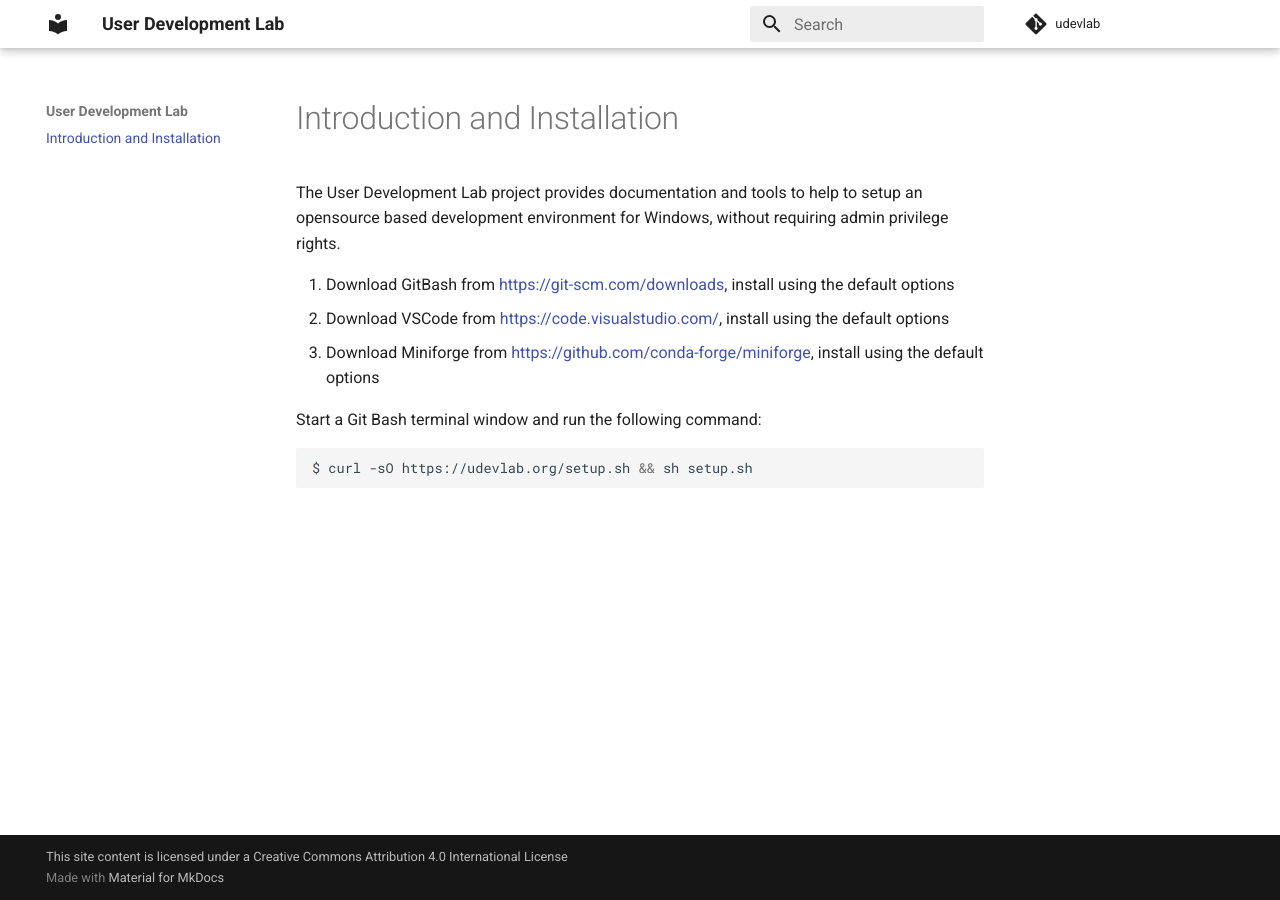
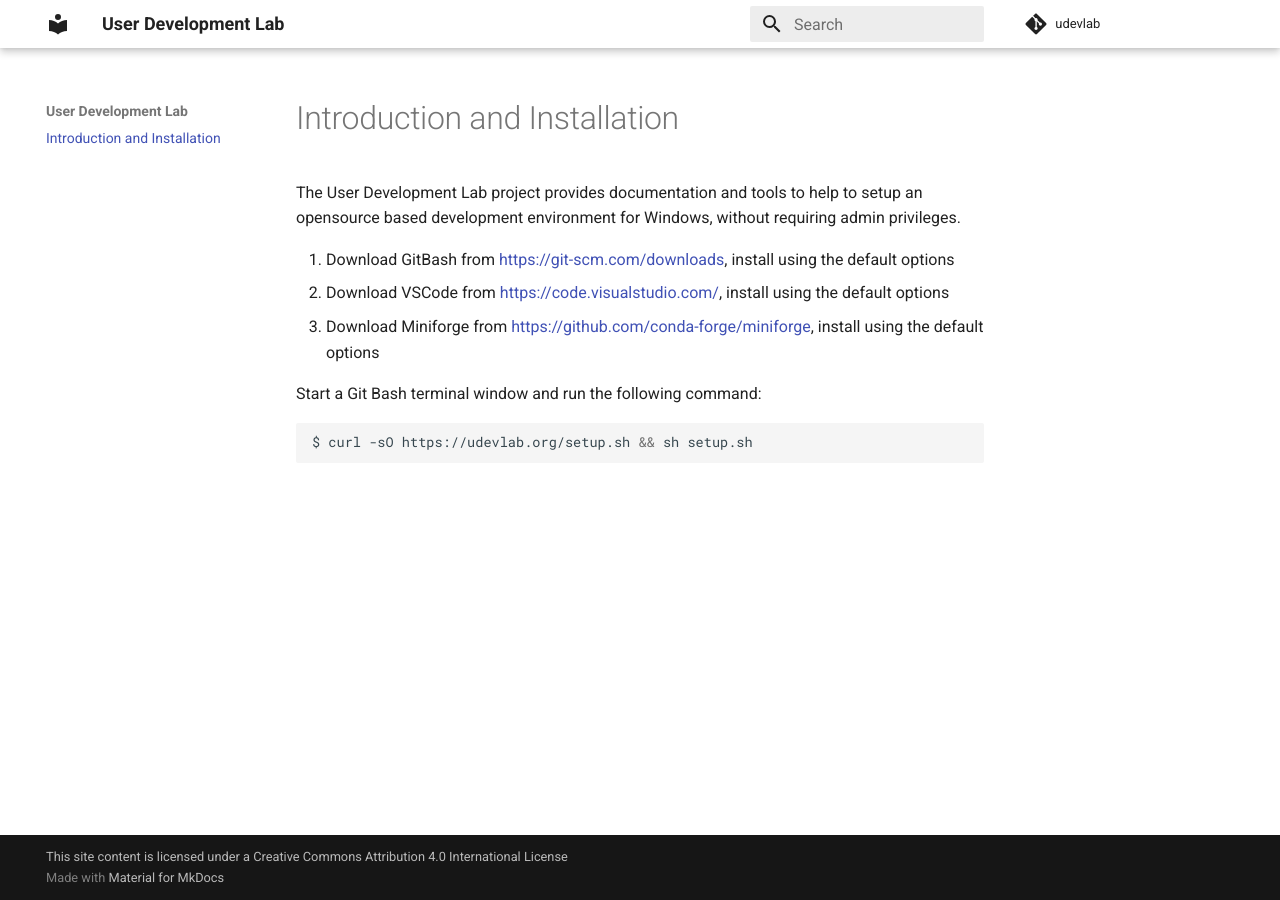
Before and after one commit to udevlab/udevlab, an MkDocs documentation site: the page built from docs/index.md, in a window 1280 px wide. Built offline with MkDocs 1.6.1 and Material for MkDocs 9.7.7, drawn with Linux system fonts in a browser that asks for light colours; comment, search, counter and statistics services are not loaded.

Commit message:
Fixed doc

```diff
--- a/docs/index.md
+++ b/docs/index.md
@@ -1,4 +1,4 @@
-The User Development Lab project provides documentation and tools to help to setup an opensource based development environment for Windows, without requiring admin privilege rights.
+The User Development Lab project provides documentation and tools to help to setup an opensource based development environment for Windows, without requiring admin privileges.
 
 1. Download GitBash from https://git-scm.com/downloads, install using the default options
 1. Download VSCode from https://code.visualstudio.com/, install using the default options
```
Also changed, not shown: 1 other file.
